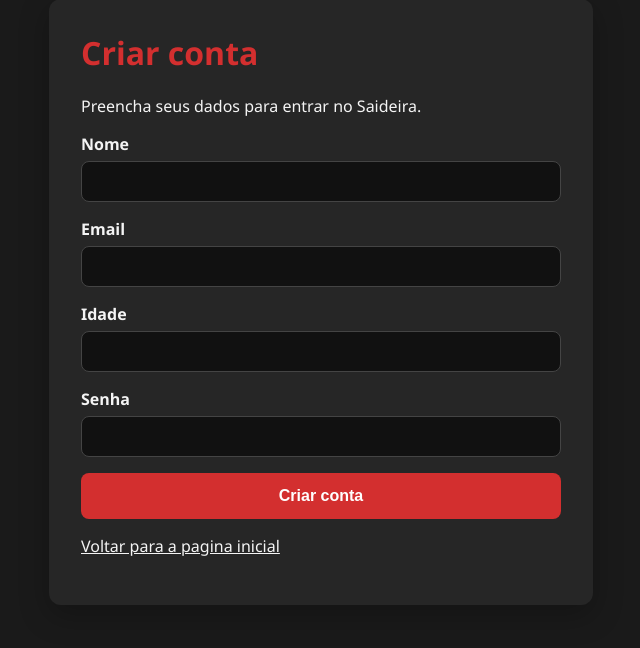
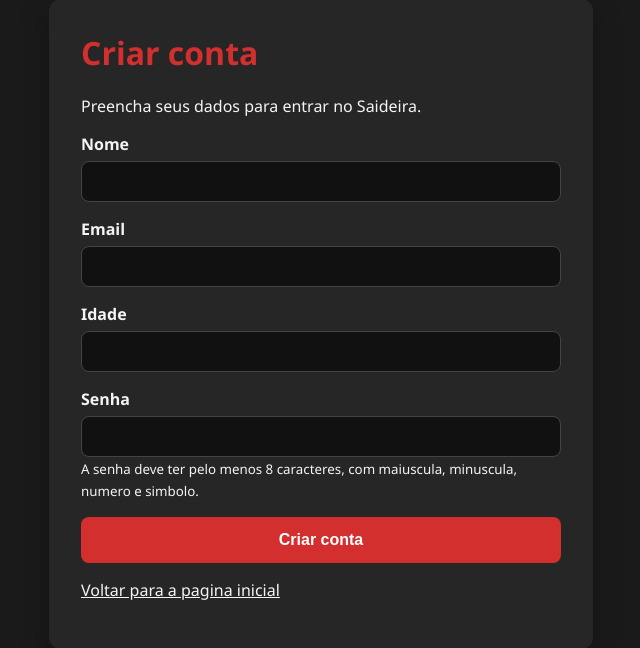
Before and after one commit to Brunolmf/TP1_EngSoftware, a Flask app: page /cadastro in a window 1280 px wide. Shown: the part 41-689 px from the top of the page, without its empty margins (319-959 px from the left). Run offline with Flask 3, Linux system fonts and the light colour scheme.

Commit message:
Adiciona validação de email e senha

```diff
--- a/requirements.txt
+++ b/requirements.txt
@@ -2,3 +2,4 @@ Flask
 Flask-SQLAlchemy
 python-dotenv
 psycopg2-binary
+regex
--- a/src/app.py
+++ b/src/app.py
@@ -2,6 +2,7 @@ import os
 from flask import Flask, render_template, request
 from dotenv import load_dotenv
 from models import db, Usuario
+import re
 
 # Carrega as variáveis de segurança do arquivo .env
 load_dotenv()
@@ -24,6 +25,19 @@ with app.app_context():
 def home():
     return render_template('index.html')
 
+def email_valido(email):
+    padrao = r'^[^\s@]+@[^\s@]+\.[^\s@]+$'
+    return re.match(padrao, email) is not None
+
+def senha_forte(senha):
+    if (len(senha) < 8):
+        return False
+    tem_maiuscula = any(c.isupper() for c in senha)
+    tem_minuscula = any(c.islower() for c in senha)
+    tem_numero = any(c.isdigit() for c in senha)
+    tem_especial = any(not c.isalnum() for c in senha)
+    return tem_especial and tem_maiuscula and  tem_minuscula and tem_numero
+
 @app.route('/cadastro', methods=['GET', 'POST'])
 def cadastro():
     erro = None
@@ -37,8 +51,12 @@ def cadastro():
 
         if not nome or not email or not senha or not idade_texto:
             erro = 'Preencha todos os campos.'
+        elif not email_valido(email):
+            erro = 'Digite um email valido.'
         elif Usuario.query.filter_by(email=email).first():
             erro = 'Este email ja esta cadastrado.'
+        elif not senha_forte(senha):
+            erro = erro = 'A senha deve ter pelo menos 8 caracteres, com letra maiuscula, minuscula, numero e caractere especial.'
         else:
             try:
                 idade = int(idade_texto)
--- a/src/templates/cadastro.html
+++ b/src/templates/cadastro.html
@@ -99,8 +99,10 @@
 
             <div>
                 <label for="senha">Senha</label>
-                <input type="password" id="senha" name="senha" required>
+                <input type="password" id="senha" name="senha" minlength="8" required>
+                <small>A senha deve ter pelo menos 8 caracteres, com maiuscula, minuscula, numero e simbolo.</small>
             </div>
+
 
             <button type="submit">Criar conta</button>
         </form>
```
Also changed, not shown: 1 other file.
